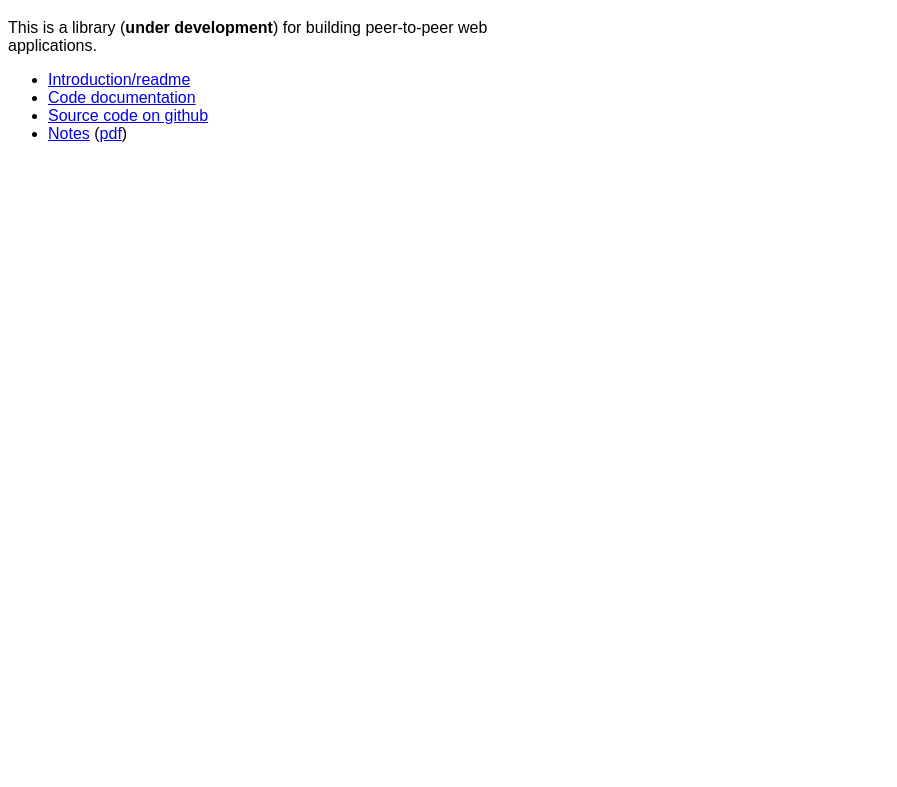
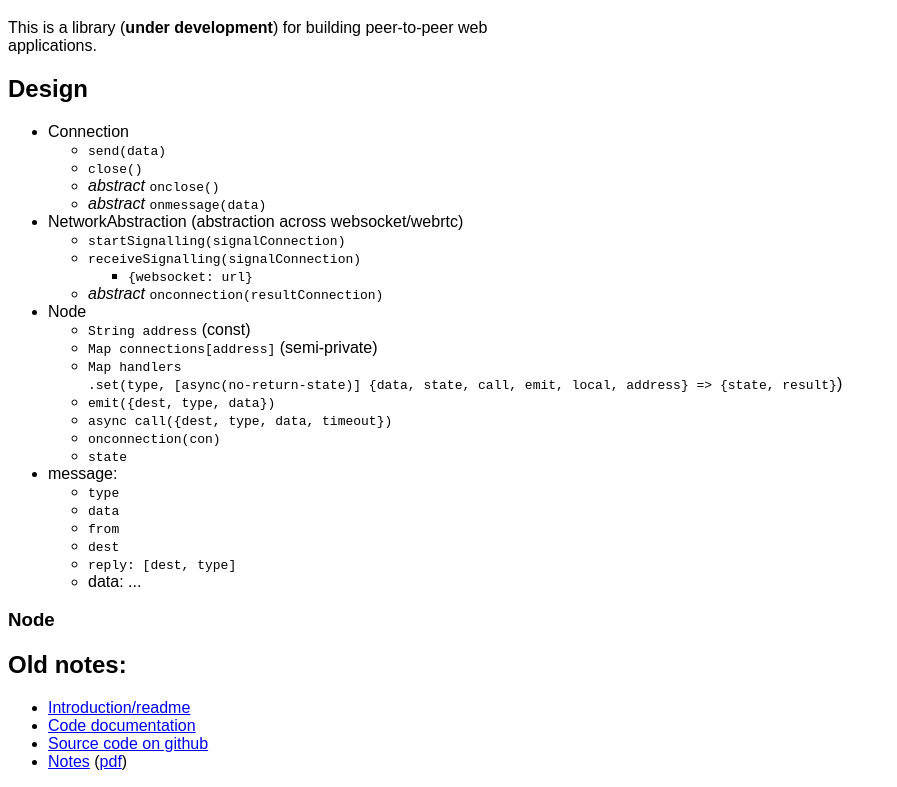
Before and after one commit to rasmuserik/p2pweb, a website built with webpack: page docs/index.html in a window 1280 px wide. Shown: the part 1729-2516 px from the top of the page, without its empty margins (0-897 px from the left). Before the commit the page ends 1888 px from the top, so only its background shows below. Built offline with nearby package versions, Linux system fonts and the light colour scheme.

Commit message:
old-notes + redesign in readme

```diff
--- a/docs/index.html
+++ b/docs/index.html
@@ -34,6 +34,46 @@ body {
 <p><a href="https://p2pweb.solsort.com/"><img src="https://img.shields.io/badge/website-p2pweb.solsort.com-blue.svg" alt="website" /></a> <a href="https://github.com/solsort/p2pweb"><img src="https://img.shields.io/badge/github-solsort/p2pweb-blue.svg" alt="github" /></a> <a href="https://travis-ci.org/solsort/p2pweb"><img src="https://img.shields.io/travis/solsort/p2pweb.svg" alt="travis" /></a> <a href="https://coveralls.io/r/solsort/p2pweb?branch=master"><img src="https://img.shields.io/coveralls/solsort/p2pweb.svg" alt="coveralls" /></a> <a href="https://www.npmjs.com/package/p2pweb"><img src="https://img.shields.io/npm/v/p2pweb.svg" alt="npm" /></a></p>
 <h1 id="p2p-web">P2P Web</h1>
 <p>This is a library (<strong>under development</strong>) for building peer-to-peer web applications.</p>
+<h2 id="design">Design</h2>
+<ul>
+<li>Connection
+<ul>
+<li><code>send(data)</code></li>
+<li><code>close()</code></li>
+<li><em>abstract</em> <code>onclose()</code></li>
+<li><em>abstract</em> <code>onmessage(data)</code></li>
+</ul></li>
+<li>NetworkAbstraction (abstraction across websocket/webrtc)
+<ul>
+<li><code>startSignalling(signalConnection)</code></li>
+<li><code>receiveSignalling(signalConnection)</code>
+<ul>
+<li><code>{websocket: url}</code></li>
+</ul></li>
+<li><em>abstract</em> <code>onconnection(resultConnection)</code></li>
+</ul></li>
+<li>Node
+<ul>
+<li><code>String address</code> (const)</li>
+<li><code>Map connections[address]</code> (semi-private)</li>
+<li><code>Map handlers</code> <code>.set(type, [async(no-return-state)] {data, state, call, emit, local, address} =&gt; {state, result}</code>)</li>
+<li><code>emit({dest, type, data})</code></li>
+<li><code>async call({dest, type, data, timeout})</code></li>
+<li><code>onconnection(con)</code></li>
+<li><code>state</code></li>
+</ul></li>
+<li>message:
+<ul>
+<li><code>type</code></li>
+<li><code>data</code></li>
+<li><code>from</code></li>
+<li><code>dest</code></li>
+<li><code>reply: [dest, type]</code></li>
+<li>data: ...</li>
+</ul></li>
+</ul>
+<h3 id="node">Node</h3>
+<h2 id="old-notes">Old notes:</h2>
 <ul>
 <li><a href="https://p2pweb.solsort.com">Introduction/readme</a></li>
 <li><a href="https://p2pweb.solsort.com/jsdoc">Code documentation</a></li>
```
Also changed, not shown: blockchain-computer.md (+1 -1 lines), docs/blockchain-computer.html (+1 -1 lines), README.md, 1 other file.
